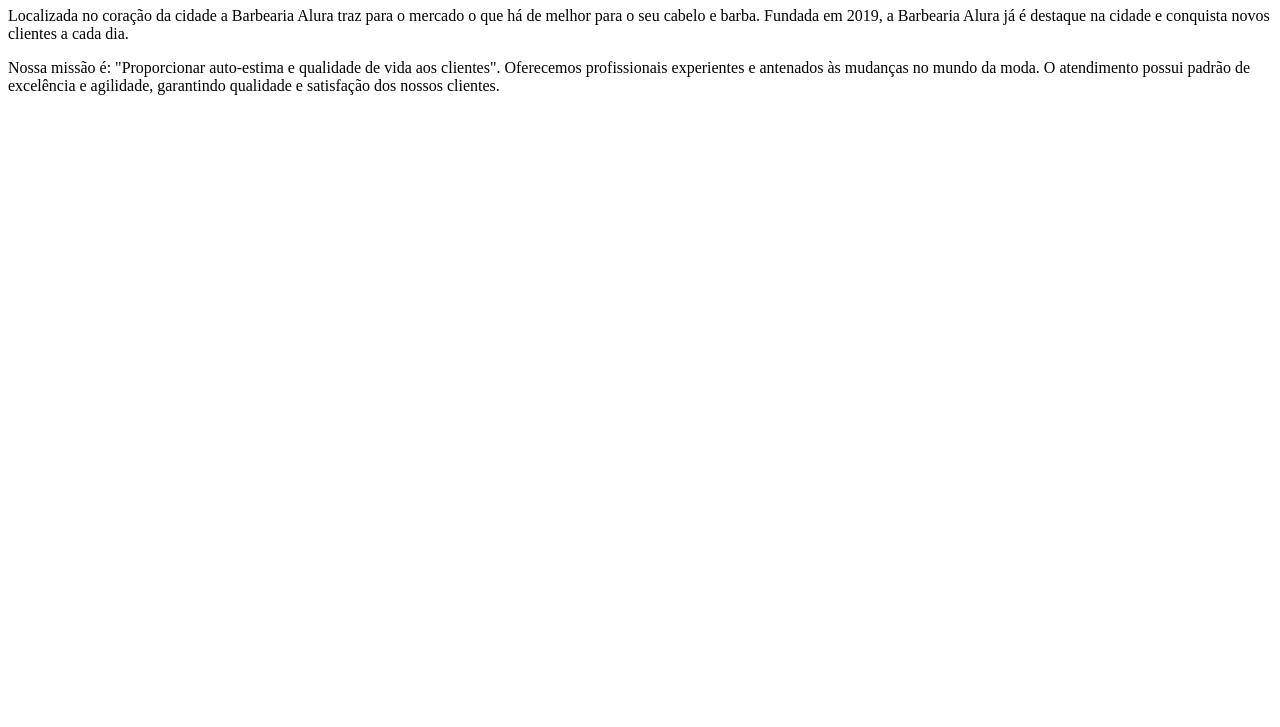
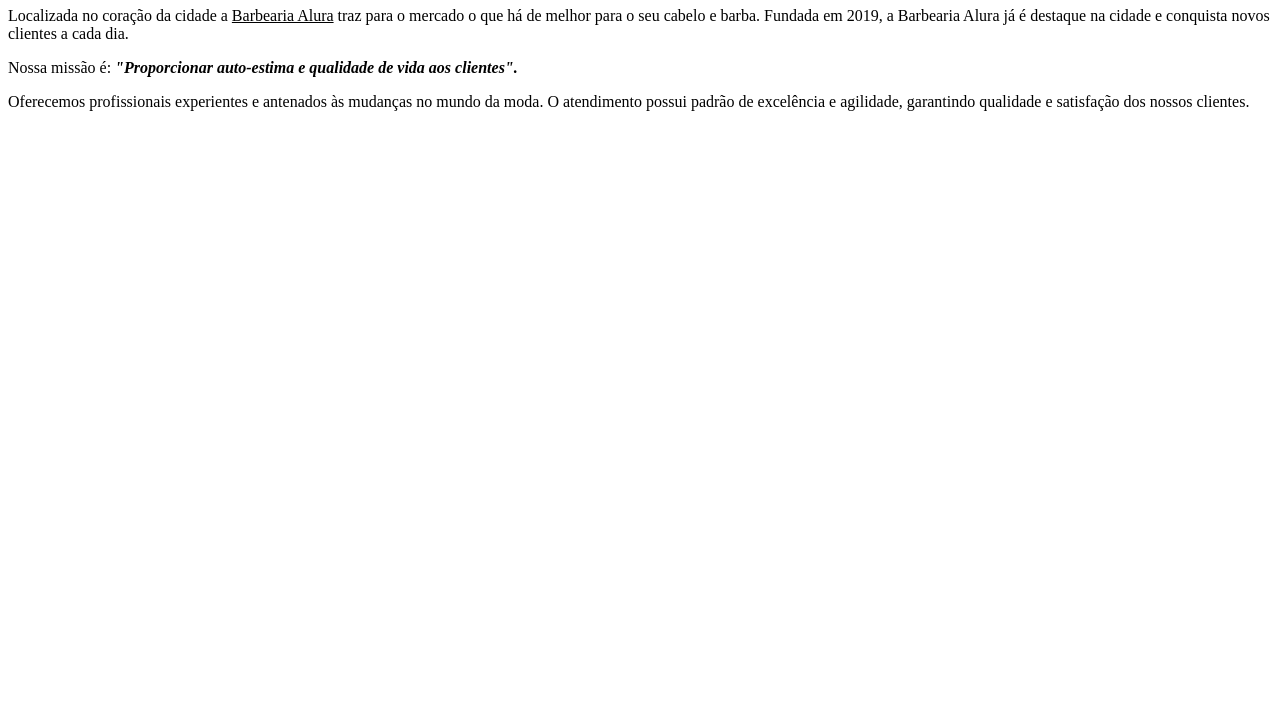
Before and after one commit to ProfEdiane/paginaweb1B, a plain HTML site: page index.html in a window 1280 px wide. Shown: the part 73-800 px from the top of the page. Drawn offline with Linux system fonts and the light colour scheme.

Commit message:
pagina web atualizada 02/08/2022

```diff
--- a/index.html
+++ b/index.html
@@ -1,21 +1,18 @@
 <!DOCTYPE html>
 <html>
 <head>
-    <meta charset='utf-8'>
-    <meta http-equiv='X-UA-Compatible' content='IE=edge'>
-    <title>Page Title</title>
-    <meta name='viewport' content='width=device-width, initial-scale=1'>
-    <link rel='stylesheet' type='text/css' media='screen' href='main.css'>
-    <script src='main.js'></script>
+	<meta charset="utf-8">
+	<meta name="viewport" content="width=device-width, initial-scale=1">
+	<title></title>
 </head>
 <body>
-    <h1>Sobre a Barbearia Alura</h1>
+<h1>Sobre a Barbearia Alura</h1>
 
-<p>Localizada no coração da cidade a Barbearia Alura traz para o mercado o que há de melhor para o seu cabelo e barba. Fundada em 2019, a Barbearia Alura já é destaque na cidade e conquista novos clientes a cada dia.</p>
+<p>Localizada no coração da cidade a <u>Barbearia Alura</u> traz para o mercado o que há de melhor para o seu cabelo e barba. Fundada em 2019, a Barbearia Alura já é destaque na cidade e conquista novos clientes a cada dia.</p>
 
-Nossa missão é: "Proporcionar auto-estima e qualidade de vida aos clientes".
+<p>Nossa missão é: <i><b>"Proporcionar auto-estima e qualidade de vida aos clientes".</b></i><p>
 
-Oferecemos profissionais experientes e antenados às mudanças no mundo da moda. O atendimento possui padrão de excelência e agilidade, garantindo qualidade e satisfação dos nossos clientes.
+<p>Oferecemos profissionais experientes e antenados às mudanças no mundo da moda. O atendimento possui padrão de excelência e agilidade, garantindo qualidade e satisfação dos nossos clientes.</p>
 
 </body>
 </html>
```
